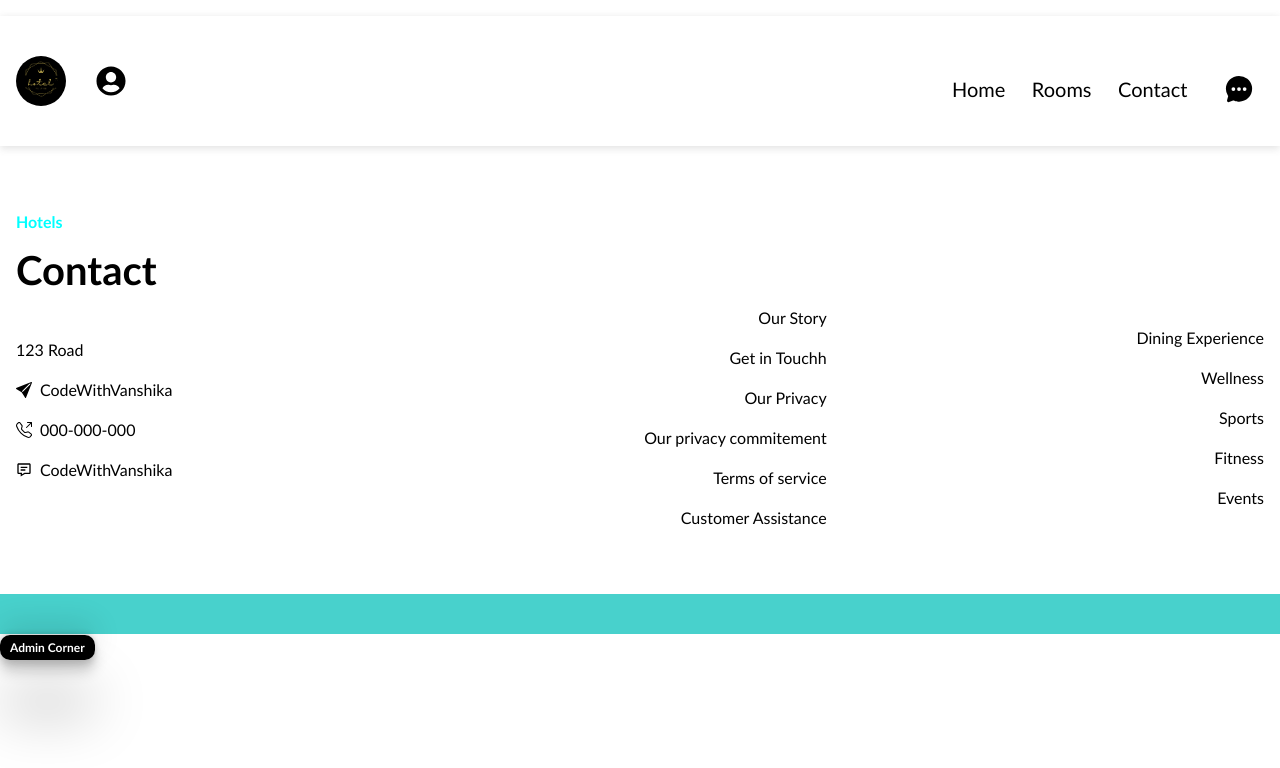
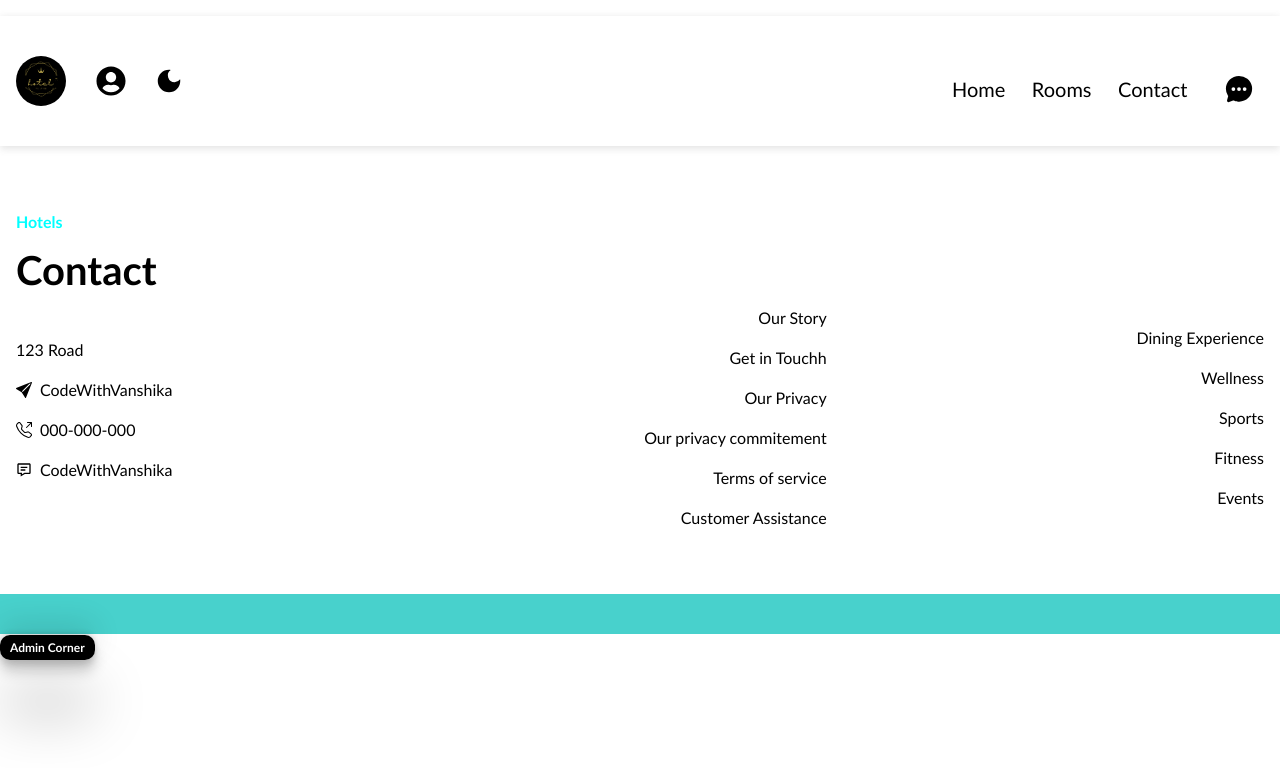
Before and after one commit to VanshikaSabharwal/hotel-management-webApp, a Next.js app: page /Profile in a window 1280 px wide. Shown: the top 768 px of the page. Built offline with nearby package versions, Linux system fonts and the light colour scheme; no server answers.

Commit message:
revived theme provider

```diff
--- a/src/app/(web)/layout.tsx
+++ b/src/app/(web)/layout.tsx
@@ -3,7 +3,7 @@ import { Overpass } from "next/font/google";
 import "./globals.css";
 import Header from "@/components/Header/Header";
 import Footer from "@/components/Footer/Footer";
-// import ThemeProvider from "@/components/ThemeProvider/ThemeProvider";
+import ThemeProvider from "@/components/ThemeProvider/ThemeProvider";
 import { NextAuthProvider } from "@/components/AuthProvider/AuthProvider";
 import Toast from "@/components/Toast/Toast";
 
@@ -35,14 +35,14 @@ export default function RootLayout({
       </head>
       <body className={poppins.className}>
         <NextAuthProvider>
-          {/* <ThemeProvider> */}
+          <ThemeProvider>
           <Toast />
           <main className="font-normal">
             <Header />
             {children}
             <Footer />
           </main>
-          {/* </ThemeProvider> */}
+          </ThemeProvider>
         </NextAuthProvider>
       </body>
     </html>
--- a/src/components/Header/Header.tsx
+++ b/src/components/Header/Header.tsx
@@ -7,11 +7,11 @@ import { FaUserCircle } from "react-icons/fa";
 import { MdDarkMode, MdOutlineLightMode } from "react-icons/md";
 import { useSession, signOut } from "next-auth/react";
 
-// import ThemeContext from "@/context/themeContext";
+import ThemeContext from "@/context/themeContext";
 import Image from "next/image";
 
 const Header = () => {
-  // const { darkTheme, setDarkTheme } = useContext(ThemeContext);
+  const { darkTheme, setDarkTheme } = useContext(ThemeContext);
 
   const { data: session } = useSession();
 
@@ -63,7 +63,7 @@ const Header = () => {
               </Link>
             )}
           </li>
-          {/* <li className="ml-2">
+          <li className="ml-2">
             {darkTheme ? (
               <MdOutlineLightMode
                 className="cursor-pointer icon-width-height"
@@ -81,7 +81,7 @@ const Header = () => {
                 }}
               />
             )}
-          </li> */}
+          </li>
         </ul>
       </div>
 
--- a/src/components/ThemeProvider/ThemeProvider.tsx
+++ b/src/components/ThemeProvider/ThemeProvider.tsx
@@ -1,37 +1,37 @@
-// "use client";
+"use client";
 
-// import React, { useState, useEffect } from "react";
-// import ThemeContext from "@/context/themeContext";
+import React, { useState, useEffect } from "react";
+import ThemeContext from "@/context/themeContext";
 
-// type ThemeProviderProps = {
-//   children: React.ReactNode;
-// };
+type ThemeProviderProps = {
+  children: React.ReactNode;
+};
 
-// const ThemeProvider: React.FC<ThemeProviderProps> = ({ children }) => {
-//   const initialTheme =
-//     typeof localStorage !== "undefined" && localStorage.getItem("hotel-theme")
-//       ? JSON.parse(localStorage.getItem("hotel-theme") as string)
-//       : false;
+const ThemeProvider: React.FC<ThemeProviderProps> = ({ children }) => {
+  const initialTheme =
+    typeof localStorage !== "undefined" && localStorage.getItem("hotel-theme")
+      ? JSON.parse(localStorage.getItem("hotel-theme") as string)
+      : false;
 
-//   const [darkTheme, setDarkTheme] = useState<boolean>(initialTheme);
+  const [darkTheme, setDarkTheme] = useState<boolean>(initialTheme);
 
-//   useEffect(() => {
-//     try {
-//       localStorage.setItem("hotel-theme", JSON.stringify(darkTheme));
-//     } catch (error) {
-//       console.error("Error storing theme in localStorage:", error);
-//     }
-//   }, [darkTheme]);
+  useEffect(() => {
+    try {
+      localStorage.setItem("hotel-theme", JSON.stringify(darkTheme));
+    } catch (error) {
+      console.error("Error storing theme in localStorage:", error);
+    }
+  }, [darkTheme]);
 
-//   return (
-//     <ThemeContext.Provider value={{ darkTheme, setDarkTheme }}>
-//       <div className={`${darkTheme ? "dark" : ""} min-h-screen`}>
-//         <div className="dark:text-white dark:bg-black text-[##1E1E1E]">
-//           {children}
-//         </div>
-//       </div>
-//     </ThemeContext.Provider>
-//   );
-// };
+  return (
+    <ThemeContext.Provider value={{ darkTheme, setDarkTheme }}>
+      <div className={`${darkTheme ? "dark" : ""} min-h-screen`}>
+        <div className="dark:text-white dark:bg-black text-[##1E1E1E]">
+          {children}
+        </div>
+      </div>
+    </ThemeContext.Provider>
+  );
+};
 
-// export default ThemeProvider;
+export default ThemeProvider;
--- a/src/context/themeContext.ts
+++ b/src/context/themeContext.ts
@@ -1,13 +1,13 @@
-// import { Dispatch, SetStateAction, createContext } from "react";
+import { Dispatch, SetStateAction, createContext } from "react";
 
-// type ThemeContextType = {
-//   darkTheme: boolean;
-//   setDarkTheme: Dispatch<SetStateAction<boolean>>;
-// };
+type ThemeContextType = {
+  darkTheme: boolean;
+  setDarkTheme: Dispatch<SetStateAction<boolean>>;
+};
 
-// const ThemeContext = createContext<ThemeContextType>({
-//   darkTheme: false,
-//   setDarkTheme: () => null,
-// });
+const ThemeContext = createContext<ThemeContextType>({
+  darkTheme: false,
+  setDarkTheme: () => null,
+});
 
-// export default ThemeContext;
+export default ThemeContext;
```
